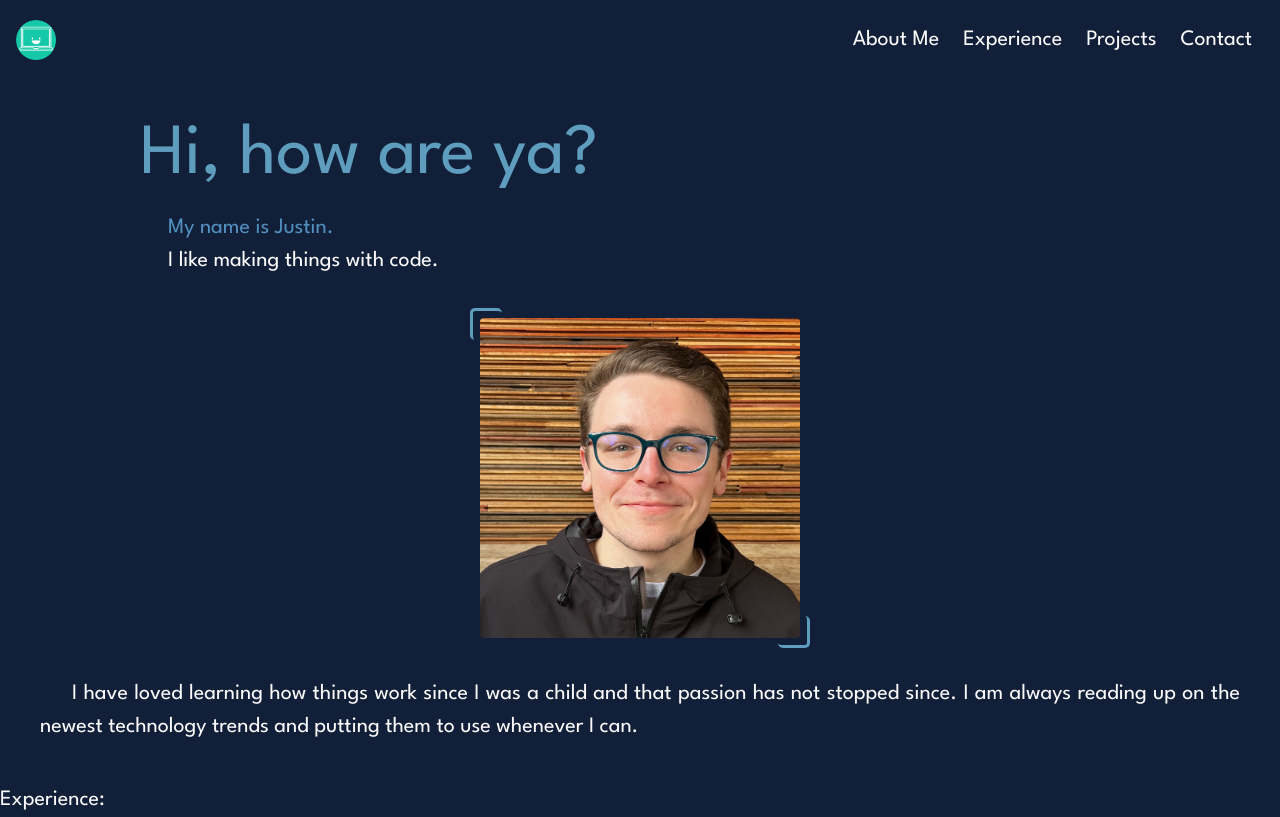
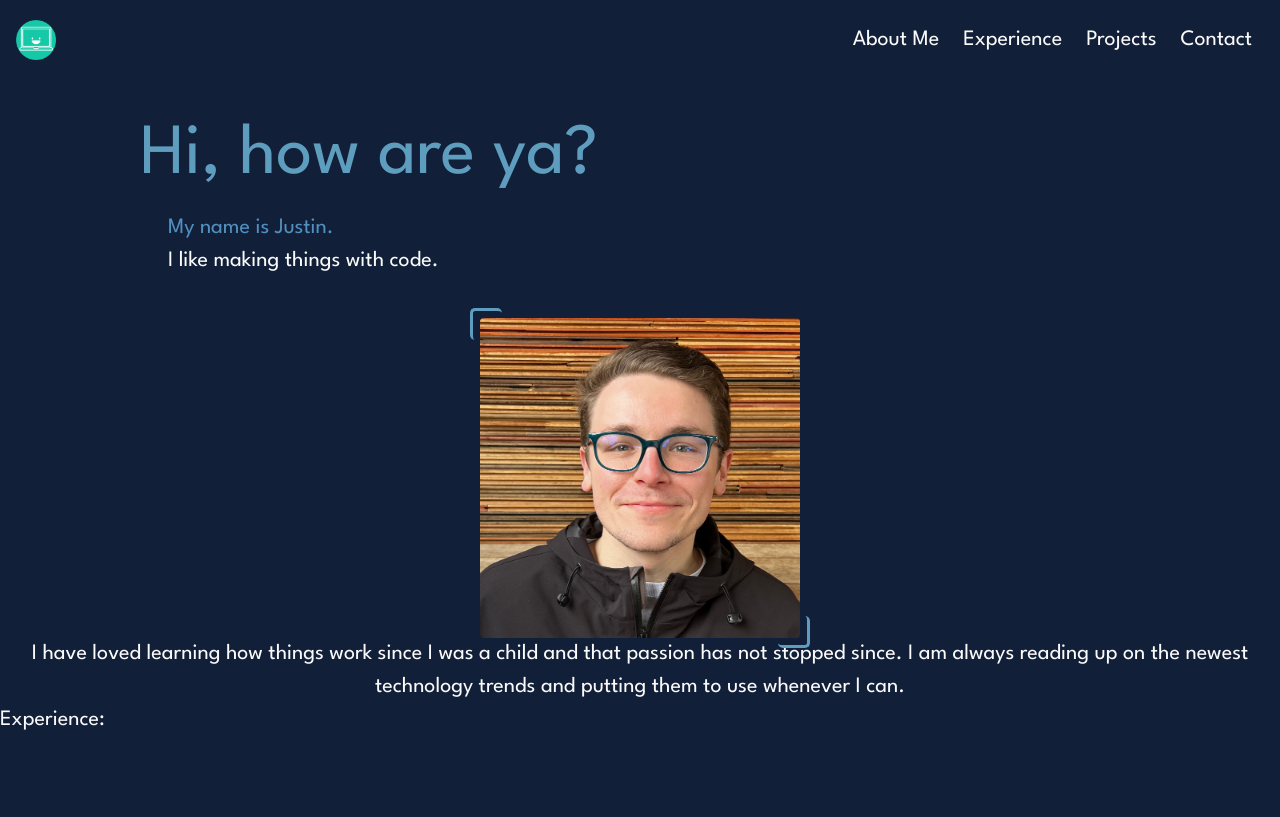
Before and after one commit to jdimichele/justindimichele.com, a Vue app: page / in a window 1280 px wide. Built offline with nearby package versions, Linux system fonts and the light colour scheme; the HTML template or start-up script is replaced by a standard one.

Commit message:
Small CSS style changes

```diff
--- a/src/App.vue
+++ b/src/App.vue
@@ -1,9 +1,7 @@
 <template>
   <NavBar></NavBar>
 
-  <BaseCard>
-    <TheGreetings></TheGreetings>
-  </BaseCard>
+  <TheGreetings></TheGreetings>
 
   <AboutMe></AboutMe>
 
@@ -14,7 +12,6 @@
 import AboutMe from "./components/sections/AboutMe.vue";
 import MyExperience from "./components/sections/MyExperience.vue";
 import TheGreetings from "./components/sections/TheGreetings.vue";
-import BaseCard from "./components/ui/BaseCard.vue";
 import NavBar from "./components/interactive/NavBar.vue";
 
 export default {
@@ -22,7 +19,6 @@ export default {
     AboutMe,
     MyExperience,
     TheGreetings,
-    BaseCard,
     NavBar,
   },
 };
--- a/src/components/sections/AboutMe.vue
+++ b/src/components/sections/AboutMe.vue
@@ -12,8 +12,8 @@
       </div>
     </div>
 
-    <div class="flex justify-end p-10">
-      <p class="flex text-justify indent-8">
+    <div class="flex">
+      <p class="text-center">
         I have loved learning how things work since I was a child and that passion has not
         stopped since. I am always reading up on the newest technology trends and putting
         them to use whenever I can.
```
